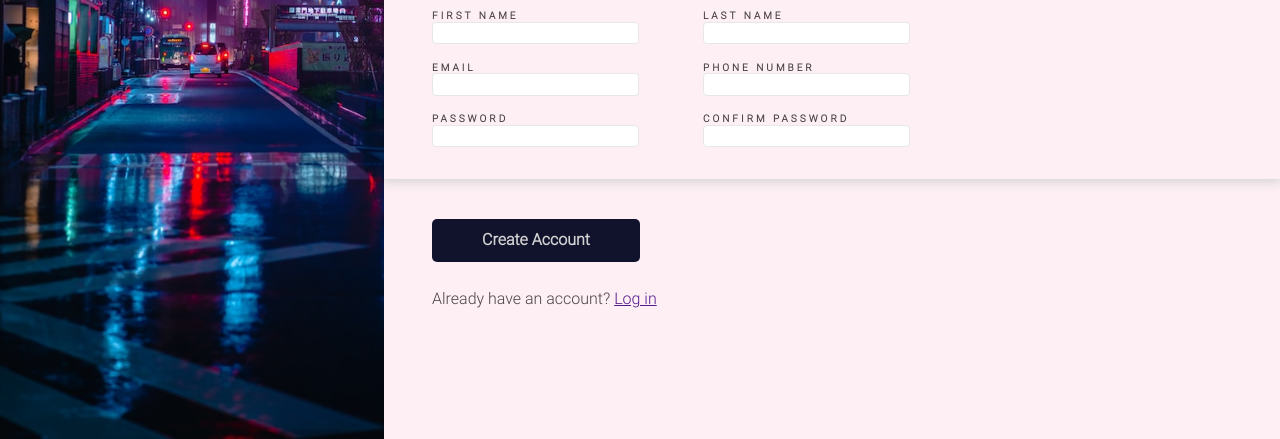
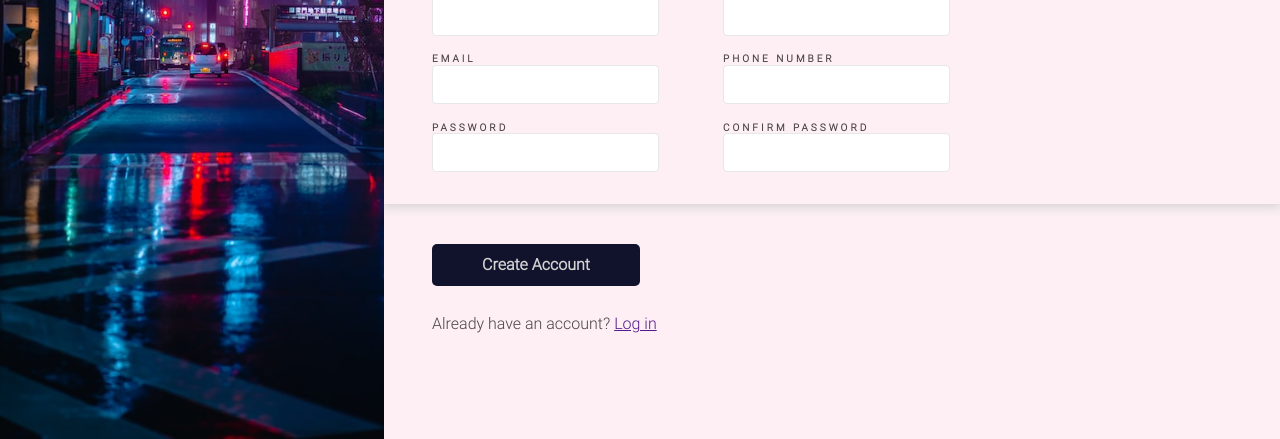
Before and after one commit to JessToni/signup-form, a plain HTML site: page index.html in a window 1280 px wide. Shown: the part 361-800 px from the top of the page. Drawn offline with Linux system fonts and the light colour scheme.

Commit message:
Add height and padding to input boxes

```diff
--- a/styles.css
+++ b/styles.css
@@ -510,6 +510,8 @@ input {
   border-style: solid;
   border-width: 1.5px;
   border-radius: 4px;
+  height: 25px;
+  padding: 6px 12px;
 }
 
 input[type="text"]:focus {
```
